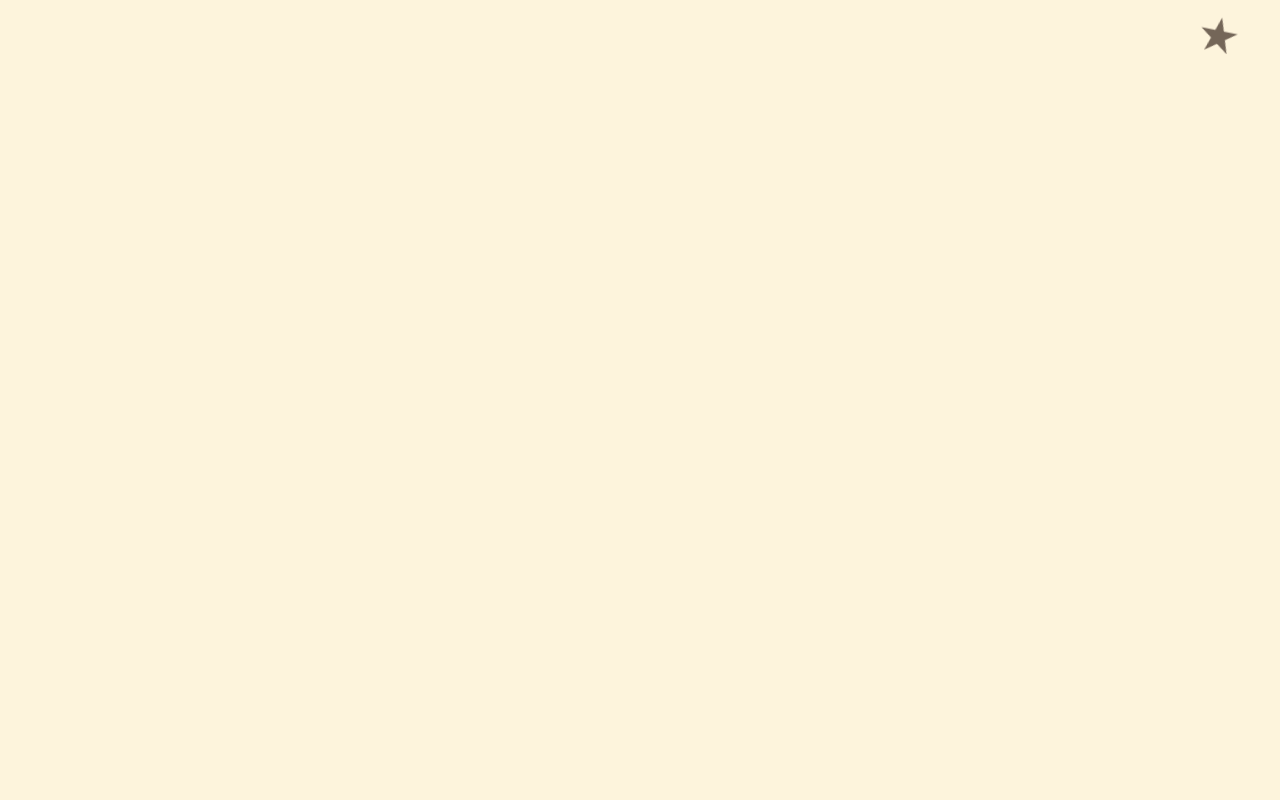
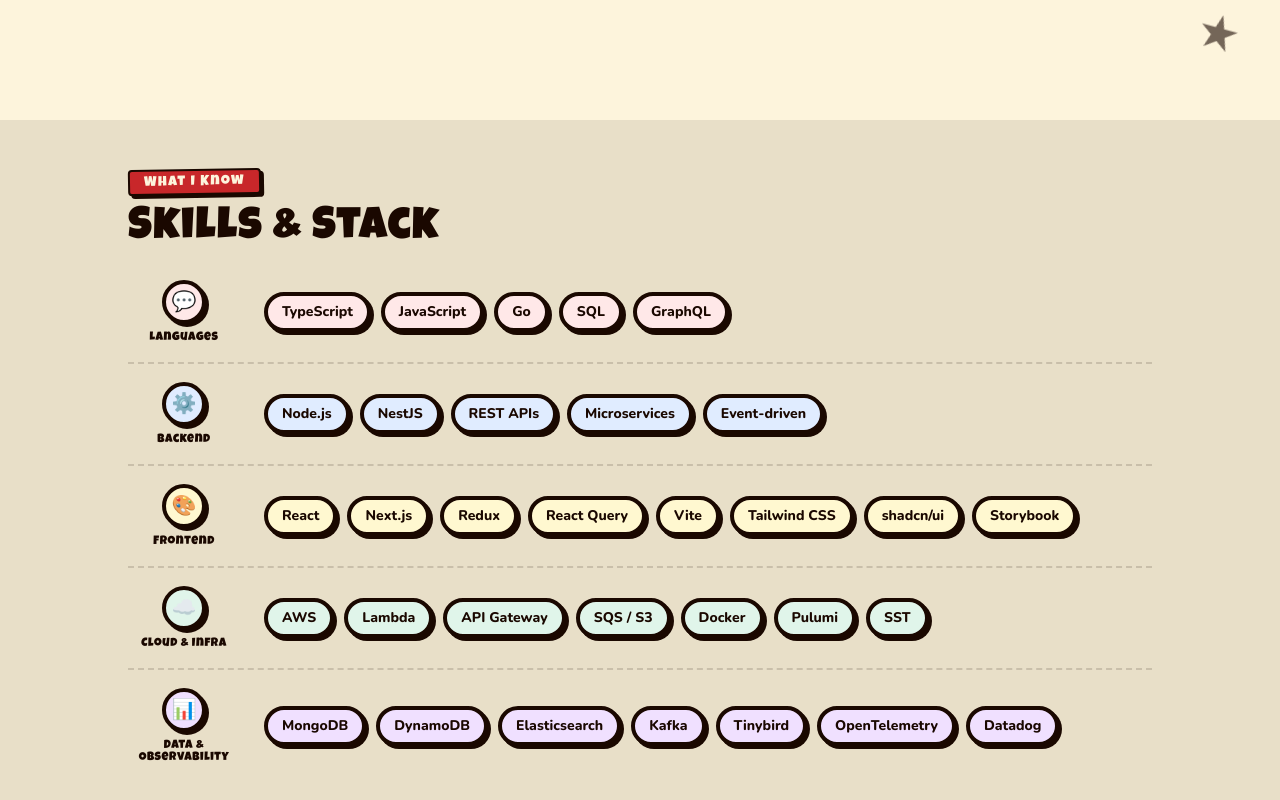
Before and after one commit to artem-zabava/portfolio, a Next.js app: page / in a window 1280 px wide. Shown: the part 680-1480 px from the top of the page. Before the commit the page ends 800 px from the top, so only its background shows below. Built offline with nearby package versions, Linux system fonts and the light colour scheme.

Commit message:
feat: skills

```diff
--- a/app/layout.tsx
+++ b/app/layout.tsx
@@ -21,7 +21,7 @@
 
 export const metadata: Metadata = {
   title: "Artem Zabava",
-  description: "Generated by create next app",
+  description: "Software Development Engineer",
 };
 
 export default function RootLayout({
@@ -32,7 +32,7 @@
   return (
     <html
       lang="en"
-      className={`${nunuto.variable} ${luckiestGuy.variable} ${courierPrime.variable} h-full antialiased`}
+      className={`${nunuto.variable} ${luckiestGuy.variable} ${courierPrime.variable} h-full scroll-smooth antialiased`}
     >
       <body className="min-h-full flex flex-col">{children}</body>
     </html>
--- a/app/page.tsx
+++ b/app/page.tsx
@@ -1,24 +1,24 @@
 import Link from "next/link";
-
 import { SECTIONS } from "@/lib/consts";
+import { Skills } from "@/views/skills";
 import { Summary } from "@/views/summary";
 
 const links = [
   {
     label: SECTIONS.home,
-    to: `/#${SECTIONS.home}`,
+    to: `#${SECTIONS.home}`,
   },
   {
     label: SECTIONS.skills,
-    to: `/#${SECTIONS.skills}`,
+    to: `#${SECTIONS.skills}`,
   },
   {
     label: SECTIONS.experience,
-    to: `/#${SECTIONS.experience}`,
+    to: `#${SECTIONS.experience}`,
   },
   {
     label: SECTIONS.contact,
-    to: `/#${SECTIONS.contact}`,
+    to: `#${SECTIONS.contact}`,
   },
 ];
 
@@ -31,8 +31,9 @@
             <Link
               key={label}
               href={to}
+              scroll
               // TODO: Add active state
-              className="font-secondary inline-block text-cream select-none px-6 py-3 border-[rgba(255,255,255,0.2)] first:border-l-2 border-r-2 text-base tracking-wider hover:text-yellow hover:bg-ink"
+              className="font-secondary inline-block text-cream cursor-pointer select-none px-6 py-3 border-[rgba(255,255,255,0.2)] first:border-l-2 border-r-2 text-base tracking-wider hover:text-yellow hover:bg-ink"
             >
               {label}
             </Link>
@@ -40,7 +41,8 @@
         </nav>
       </header>
       <Summary />
-      {/* <section id={SECTIONS.skills}>skills</section>
+      <Skills />
+      {/*
       <section id={SECTIONS.experience}>experience</section>
       <section id={SECTIONS.contact}>contact</section>
       <footer>footer</footer> */}
--- /dev/null
+++ b/components/container.tsx
@@ -0,0 +1,5 @@
+import { PropsWithChildren } from "react";
+
+export const Container = ({ children }: PropsWithChildren) => {
+  return <div className="max-w-5xl my-0 mx-auto">{children}</div>;
+};
--- /dev/null
+++ b/components/divider.tsx
@@ -0,0 +1,3 @@
+export const Divider = () => {
+    return <hr className="border-t-2 border-dashed border-[rgba(26,8,0,0.15)]" />
+}
--- /dev/null
+++ b/components/label.tsx
@@ -0,0 +1,19 @@
+import { cn } from "@/lib/utils";
+
+type Props = {
+  text: string;
+  className: string;
+};
+
+export const Label = ({ text, className }: Props) => {
+  return (
+    <div
+      className={cn(
+        "font-secondary text-sm border-2 py-1 px-3.5 tracking-widest rounded-sm shadow-sm inline-block border-ink -rotate-1 leading-none",
+        className,
+      )}
+    >
+      {text}
+    </div>
+  );
+};
--- /dev/null
+++ b/components/reveal.tsx
@@ -0,0 +1,15 @@
+"use client";
+
+import { motion, type HTMLMotionProps } from "motion/react";
+
+type RevealProps = HTMLMotionProps<"div"> & { delay?: number };
+
+export const Reveal = ({ delay = 0, transition, ...props }: RevealProps) => (
+  <motion.div
+    initial={{ opacity: 0, y: 30 }}
+    whileInView={{ opacity: 1, y: 0 }}
+    viewport={{ once: true, amount: 0.1 }}
+    transition={{ duration: 0.6, ease: "easeOut", delay, ...transition }}
+    {...props}
+  />
+);
--- /dev/null
+++ b/components/title.tsx
@@ -0,0 +1,19 @@
+import { cn } from "@/lib/utils";
+import { PropsWithChildren } from "react";
+
+type Props = {
+  className: string;
+};
+
+export const Title = ({ children, className }: PropsWithChildren<Props>) => {
+  return (
+    <h2
+      className={cn(
+        "font-secondary text-[clamp(1.8rem,4vw,2.8rem)] tracking-wide leading-none",
+        className,
+      )}
+    >
+      {children}
+    </h2>
+  );
+};
--- a/package.json
+++ b/package.json
@@ -10,6 +10,7 @@
   },
   "dependencies": {
     "clsx": "^2.1.1",
+    "motion": "^12.38.0",
     "next": "16.2.4",
     "react": "19.2.4",
     "react-dom": "19.2.4"
--- /dev/null
+++ b/views/skills.tsx
@@ -0,0 +1,134 @@
+import { Container } from "@/components/container";
+import { Divider } from "@/components/divider";
+import { Label } from "@/components/label";
+import { Reveal } from "@/components/reveal";
+import { Title } from "@/components/title";
+import { SECTIONS } from "@/lib/consts";
+import { cn } from "@/lib/utils";
+import { Fragment } from "react/jsx-runtime";
+
+type Row = {
+  category: string;
+  items: string[];
+  icon: string;
+  color: string;
+};
+
+const rows: Row[] = [
+  {
+    category: "Languages",
+    items: ["TypeScript", "JavaScript", "Go", "SQL", "GraphQL"],
+    icon: "💬",
+    color: "#FFE8E8",
+  },
+  {
+    category: "Backend",
+    items: ["Node.js", "NestJS", "REST APIs", "Microservices", "Event-driven"],
+    icon: "⚙️",
+    color: "#E0ECFF",
+  },
+  {
+    category: "Frontend",
+    items: [
+      "React",
+      "Next.js",
+      "Redux",
+      "React Query",
+      "Vite",
+      "Tailwind CSS",
+      "shadcn/ui",
+      "Storybook",
+    ],
+    icon: "🎨",
+    color: "#FFF8D0",
+  },
+  {
+    category: "Cloud & Infra",
+    items: [
+      "AWS",
+      "Lambda",
+      "API Gateway",
+      "SQS / S3",
+      "Docker",
+      "Pulumi",
+      "SST",
+    ],
+    icon: "☁️",
+    color: "#E0F5EA",
+  },
+  {
+    category: "Data & Observability",
+    items: [
+      "MongoDB",
+      "DynamoDB",
+      "Elasticsearch",
+      "Kafka",
+      "Tinybird",
+      "OpenTelemetry",
+      "Datadog",
+    ],
+    icon: "📊",
+    color: "#F0E0FF",
+  },
+];
+
+const SkillRow = ({ category, items, icon, color }: Row) => {
+  return (
+    <div className="flex items-center gap-6">
+      <div className="flex flex-col items-center justify-center w-28 gap-2">
+        <div
+          className="h-11 w-11 rounded-full border-4 border-ink flex items-center justify-center text-xl shadow-sm"
+          style={{ background: color }}
+        >
+          {icon}
+        </div>
+        <div className="font-secondary text-xs tracking-wider leading-none text-center">
+          {category}
+        </div>
+      </div>
+      <div className="flex flex-wrap gap-2.5 content-start">
+        {items.map((item) => {
+          return (
+            <div
+              key={item}
+              className={cn(
+                "border-4 border-ink rounded-4xl py-1.5 px-3.5 text-sm font-extrabold shadow-sm cursor-default",
+                "transition duration-150 ease-[cubic-bezier(.36,2,.6,.8)] hover:-translate-x-0.5 hover:-translate-y-0.75 hover:-rotate-2 hover:shadow",
+              )}
+              style={{ background: color }}
+            >
+              {item}
+            </div>
+          );
+        })}
+      </div>
+    </div>
+  );
+};
+
+export const Skills = () => {
+  return (
+    <section
+      id={SECTIONS.skills}
+      className="min-h-[calc(100vh-3rem)] py-12 px-6 bg-[#E8DFC8] scroll-mt-12"
+    >
+      <Container>
+        <Label text="What I Know" className="bg-red text-cream mb-3" />
+        <Title className="mb-7">Skills & Stack</Title>
+        <div className="flex flex-col gap-4.5">
+          {rows.map((row, index) => {
+            const isNotLast = index !== rows.length - 1;
+            return (
+              <Fragment key={row.category}>
+                <Reveal delay={index * 0.06}>
+                  <SkillRow {...row} />
+                </Reveal>
+                {isNotLast ? <Divider /> : null}
+              </Fragment>
+            );
+          })}
+        </div>
+      </Container>
+    </section>
+  );
+};
```
Also changed, not shown: 2 other files (tests, documents, lock files or other folders).
